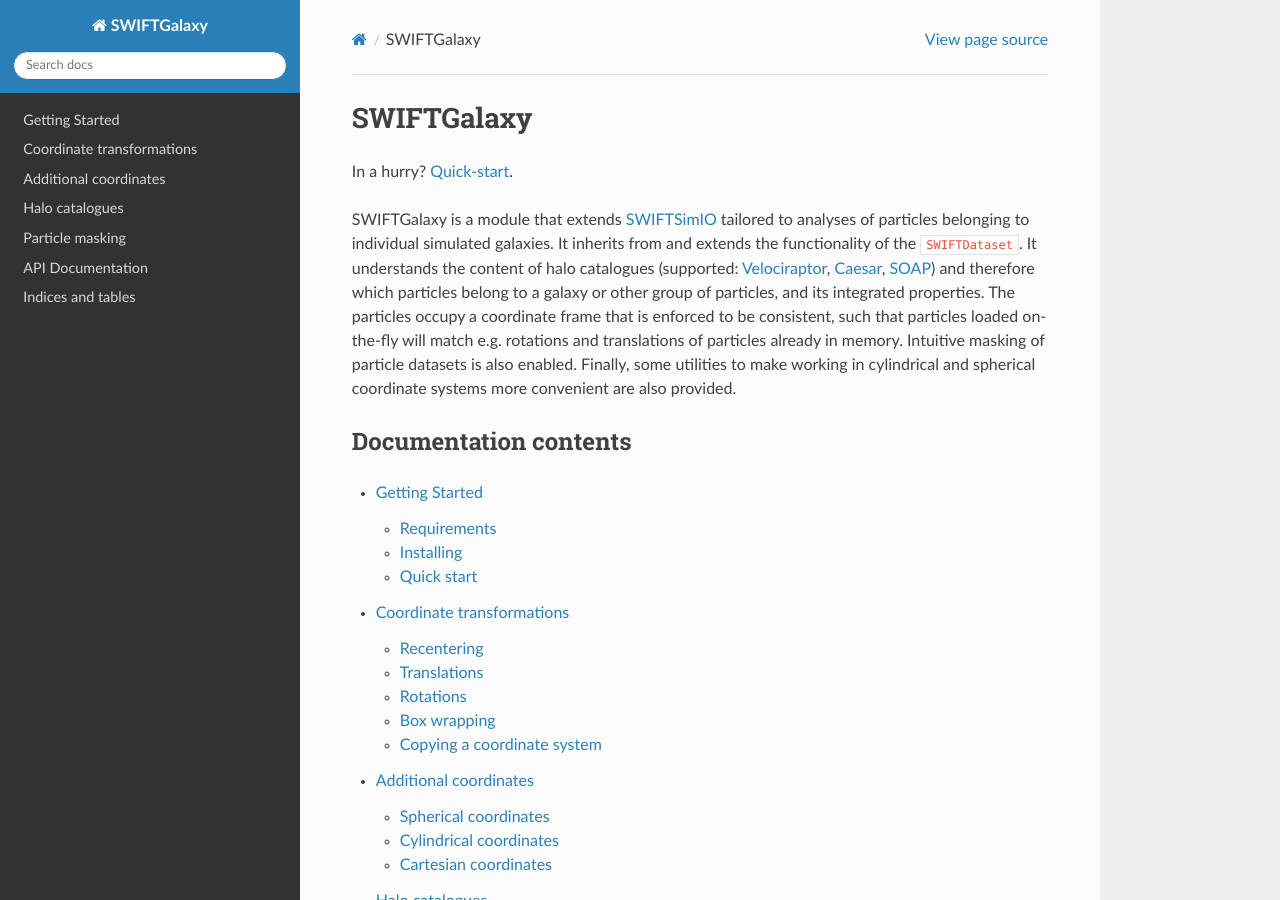
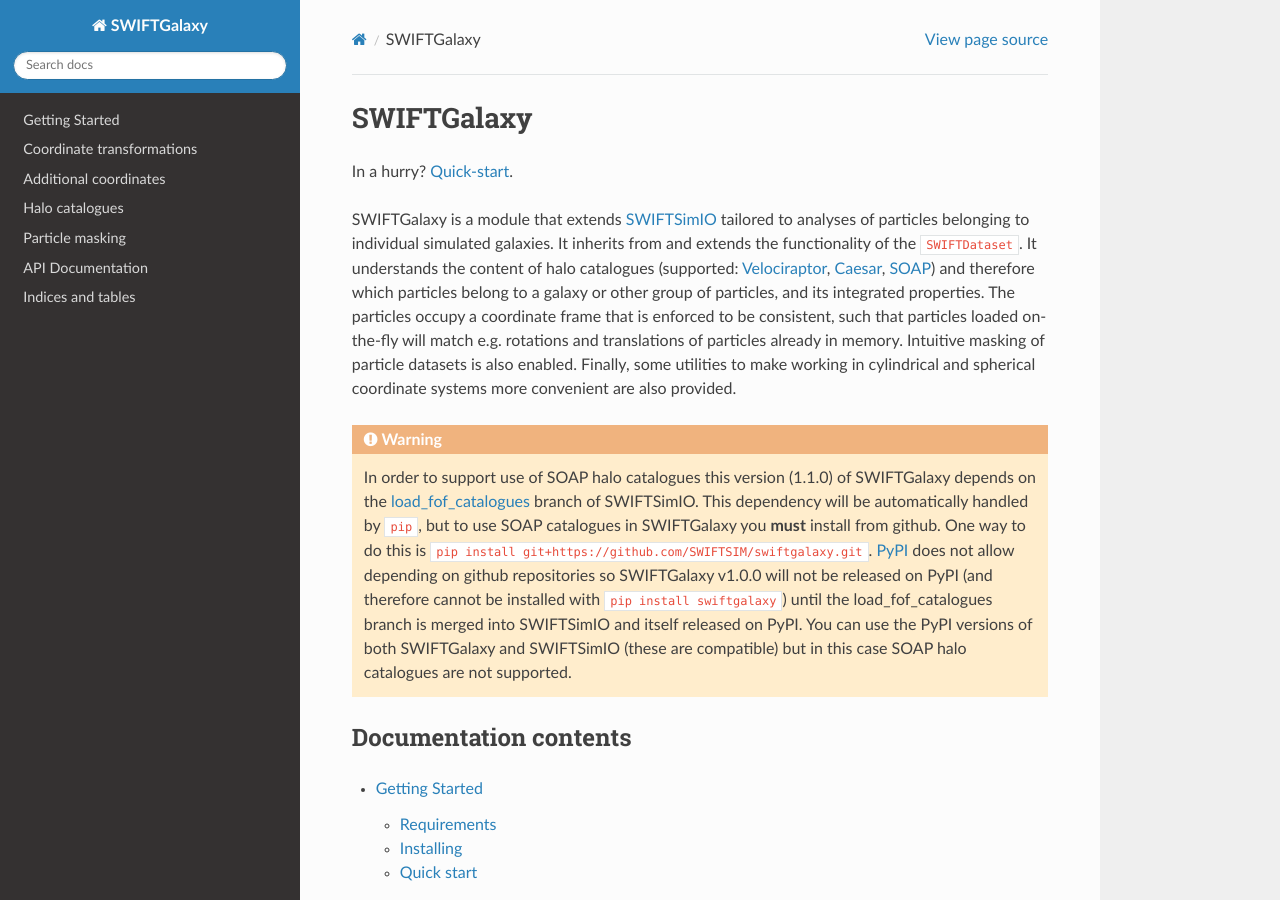
Before and after one commit to SWIFTSIM/swiftgalaxy, a Sphinx documentation site: the page built from docs/source/index.rst, in a window 1280 px wide and 900 px high. Built offline with Sphinx 7.4.7 and the Read the Docs theme 2.0.0, drawn with Linux system fonts in a browser that asks for light colours.

Commit message:
Bump version 1.1.0 for merge, add installation versions note in README.

```diff
--- a/README.rst
+++ b/README.rst
@@ -14,10 +14,16 @@
 
 SWIFTGalaxy is a module that extends SWIFTSimIO_ tailored to analyses of particles belonging to individual simulated galaxies. It inherits from and extends the functionality of the ``SWIFTDataset``. It understands the content of halo catalogues (supported: `Velociraptor`_, `Caesar`_, `SOAP`_) and therefore which particles belong to a galaxy or other group of particles, and its integrated properties. The particles occupy a coordinate frame that is enforced to be consistent, such that particles loaded on-the-fly will match e.g. rotations and translations of particles already in memory. Intuitive masking of particle datasets is also enabled. Finally, some utilities to make working in cylindrical and spherical coordinate systems more convenient are also provided.
 
+.. warning::
+
+   In order to support use of SOAP halo catalogues this version (1.1.0) of SWIFTGalaxy depends on the `load_fof_catalogues`_ branch of SWIFTSimIO. This dependency will be automatically handled by ``pip``, but to use SOAP catalogues in SWIFTGalaxy you **must** install from github. One way to do this is ``pip install git+https://github.com/SWIFTSIM/swiftgalaxy.git``. PyPI_ does not allow depending on github repositories so SWIFTGalaxy v1.0.0 will not be released on PyPI (and therefore cannot be installed with ``pip install swiftgalaxy``) until the load_fof_catalogues branch is merged into SWIFTSimIO and itself released on PyPI. You can use the PyPI versions of both SWIFTGalaxy and SWIFTSimIO (these are compatible) but in this case SOAP halo catalogues are not supported.
+
 .. _SWIFTSimIO: http://swiftsimio.readthedocs.org
 .. _Velociraptor: https://ui.adsabs.harvard.edu/abs/2019PASA...36...21E/abstract
 .. _Caesar: https://caesar.readthedocs.io/en/latest/
 .. _SOAP: https://github.com/SWIFTSIM/SOAP
+.. _load_fof_catalogues: https://github.com/SWIFTSIM/swiftsimio/tree/load_fof_catalogues
+.. _PyPI: https://pypi.org
 
 .. INTRO_END_LABEL
 
--- a/docs/source/halo_catalogues/index.rst
+++ b/docs/source/halo_catalogues/index.rst
@@ -195,7 +195,7 @@
 	centre_type="",  # centre of mass (no suffix in Caesar catalogue)
     )
 
-To select *all* particles (not only bound particles) in an aperture around the halo of interest, see the :doc:`example below <index:Selecting particles within an aperture>`.
+To select *all* particles (not only bound particles) in an aperture around the halo of interest, see the :ref:`example below <aperture-example>`.
 
 Velociraptor
 ------------
@@ -260,7 +260,7 @@
 	centre_type="mbp"
     )
 
-To select *all* particles (not only bound particles) in an aperture around the halo of interest, see the :doc:`example below <index:Selecting particles within an aperture>`.
+To select *all* particles (not only bound particles) in an aperture around the halo of interest, see the :ref:`example below <aperture-example>`.
 
 Other halo catalogues
 ---------------------
--- a/pyproject.toml
+++ b/pyproject.toml
@@ -4,7 +4,7 @@
 
 [project]
 name = "swiftgalaxy"
-version="1.0.5"
+version="1.1.0"
 authors = [
     { name="Kyle Oman", email="kyle.a.oman@durham.ac.uk" },
 ]
--- a/swiftgalaxy/__version__.py
+++ b/swiftgalaxy/__version__.py
@@ -1 +1 @@
-__version__ = "1.0.5"
+__version__ = "1.1.0"
```
